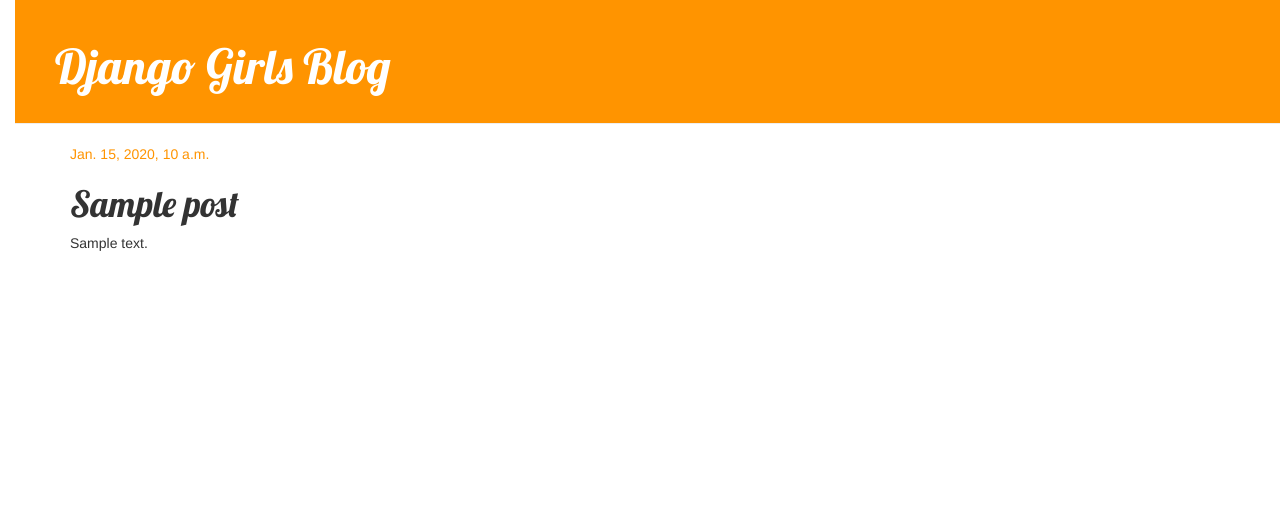
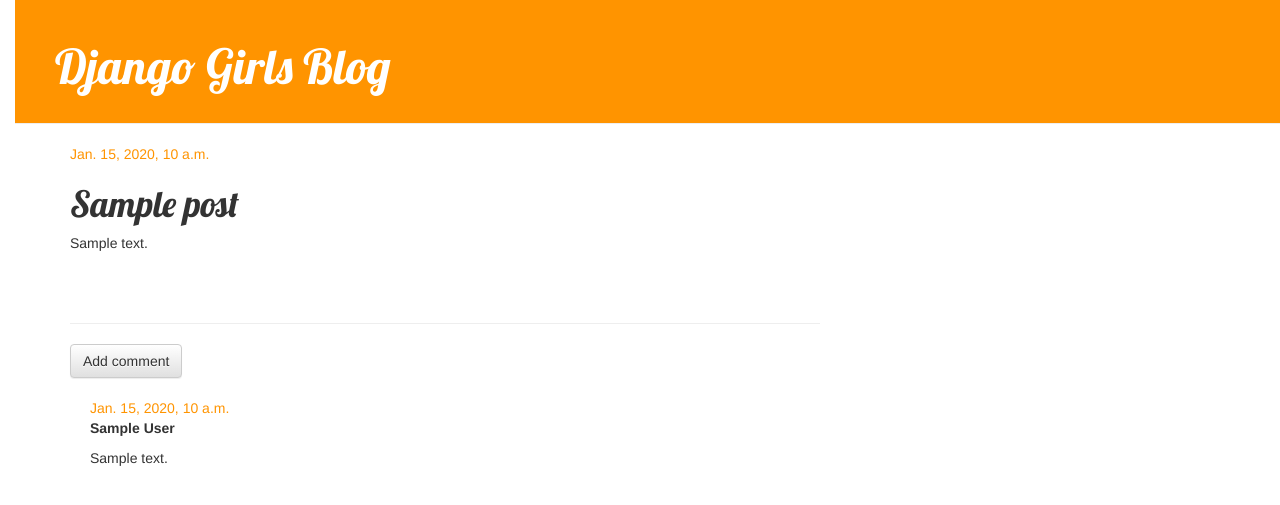
Before and after one commit to kmoh19/my-first-blog, a Django app: page /post/1/ in a window 1280 px wide. Shown: the top 505 px of the page. Run offline with Django 3.2, Linux system fonts and the light colour scheme; tables that the repository leaves empty hold one stand-in row (values such as "Sample post"); some libraries are stand-ins or nearby versions.

Commit message:
added comment model, view and management

```diff
--- a/blog/admin.py
+++ b/blog/admin.py
@@ -2,5 +2,7 @@
 
 # Register your models here.
 from .models import Post
+from .models import Comment
 
 admin.site.register(Post)
+admin.site.register(Comment)
--- a/blog/models.py
+++ b/blog/models.py
@@ -1,5 +1,6 @@
 from django.db import models
 from django.utils import timezone
+
 
 
 # Create your models here.
@@ -19,3 +20,20 @@
 
     def __str__(self):
         return self.title
+
+    def approved_comments(self):
+        return self.comments.filter(approved_comment=True)
+
+class Comment(models.Model):
+	post=models.ForeignKey('blog.Post', related_name='comments')
+	author = models.CharField(max_length=200)
+	text = models.TextField()
+	created_date= models.DateTimeField(default=timezone.now)
+	approved_comment = models.BooleanField(default=False)
+
+	def approve(self):
+		approved_comment=True
+		self.save()
+
+	def __str__(self):
+		return self.text
--- a/blog/static/css/blog.css
+++ b/blog/static/css/blog.css
@@ -54,3 +54,8 @@
 .post h1 a, .post h1 a:visited {
     color: #000000;
 }
+
+
+.comment {
+    margin: 20px 0px 20px 20px;
+}
--- a/blog/templates/blog/post_detail.html
+++ b/blog/templates/blog/post_detail.html
@@ -19,4 +19,23 @@
 
         <p>{{ post.text|linebreaksbr }}</p>
     </div>
-{% endblock %}
+<hr>
+<a class="btn btn-default" href="{% url 'add_comment_to_post' pk=post.pk %}">Add comment</a>
+{% for comment in post.comments.all %}
+    {% if user.is_authenticated or comment.approved_comment %}
+    <div class="comment">
+        <div class="date">
+            {{ comment.created_date }}
+            {% if not comment.approved_comment %}
+                <a class="btn btn-default" href="{% url 'comment_remove' pk=comment.pk %}"><span class="glyphicon glyphicon-remove"></span></a>
+                <a class="btn btn-default" href="{% url 'comment_approve' pk=comment.pk %}"><span class="glyphicon glyphicon-ok"></span></a>
+            {% endif %}
+        </div>
+        <strong>{{ comment.author }}</strong>
+        <p>{{ comment.text|linebreaks }}</p>
+    </div>
+    {% endif %}
+{% empty %}
+    <p>No comments here yet :(</p>
+{% endfor %}
+{% endblock%}
--- a/blog/templates/blog/post_list.html
+++ b/blog/templates/blog/post_list.html
@@ -8,6 +8,7 @@
                     </div>
                     <h1><a href="{% url 'post_detail' pk=post.pk %}">{{ post.title }}</a></h1>
                     <p>{{ post.text|linebreaksbr }}</p>
+		    <a href="{% url 'post_detail' pk=post.pk %}">Comments: {{ post.approved_comments.count }}</a>
                 </div>
             {% endfor %}
 {%endblock%}
--- a/blog/urls.py
+++ b/blog/urls.py
@@ -10,6 +10,9 @@
 	url(r'^drafts/$',views.post_draft_list, name='post_draft_list'),
 	url(r'^post/(?P<pk>\d+)/publish/$', views.post_publish, name='post_publish'),
 	url(r'^post/(?P<pk>\d+)/remove/$', views.post_remove, name='post_remove'),
+	url(r'^post/(?P<pk>\d+)/comment/$', views.add_comment_to_post, name='add_comment_to_post'),
+	url(r'^comment/(?P<pk>\d+)/approve/$', views.comment_approve, name='comment_approve'),
+url(r'^comment/(?P<pk>\d+)/remove/$', views.comment_remove, name='comment_remove'),
 
 
 ]
--- a/blog/views.py
+++ b/blog/views.py
@@ -1,7 +1,8 @@
 from django.shortcuts import render,get_object_or_404,redirect
-from .models import Post
+from .models import Post,Comment
 from django.utils import timezone
-from .forms import PostForm
+from .forms import PostForm,CommentForm
+from django.contrib.auth.decorators import login_required
 
 # Create your views here.
 
@@ -54,3 +55,30 @@
     post = get_object_or_404(Post, pk=pk)
     post.delete()
     return redirect('post_list')
+
+def add_comment_to_post(request, pk):
+    post = get_object_or_404(Post, pk=pk)
+    if request.method == "POST":
+        form = CommentForm(request.POST)
+        if form.is_valid():
+            comment = form.save(commit=False)
+            comment.post = post
+            comment.save()
+            return redirect('post_detail', pk=post.pk)
+    else:
+        form = CommentForm()
+    return render(request, 'blog/add_comment_to_post.html', {'form': form})
+
+
+@login_required
+def comment_approve(request, pk):
+    comment = get_object_or_404(Comment, pk=pk)
+    comment.approve()
+    return redirect('post_detail', pk=comment.post.pk)
+
+@login_required
+def comment_remove(request, pk):
+    comment = get_object_or_404(Comment, pk=pk)
+    post_pk = comment.post.pk
+    comment.delete()
+    return redirect('post_detail', pk=post_pk)
```
Also changed, not shown: blog/forms.py (+7 -1 lines), blog/templates/blog/add_comment_to_post.html (added, +9 -0 lines), blog/migrations/0002_comment.py (added).
